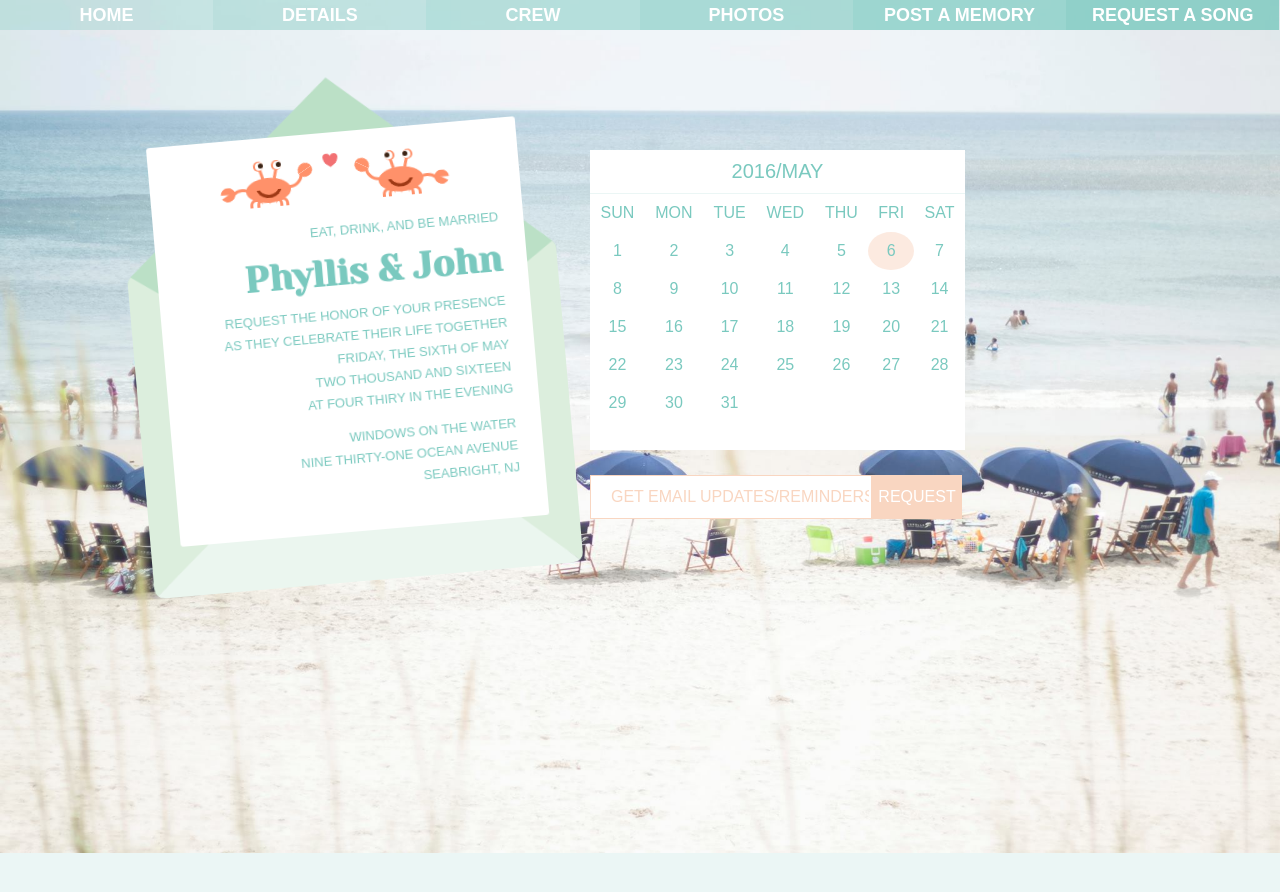
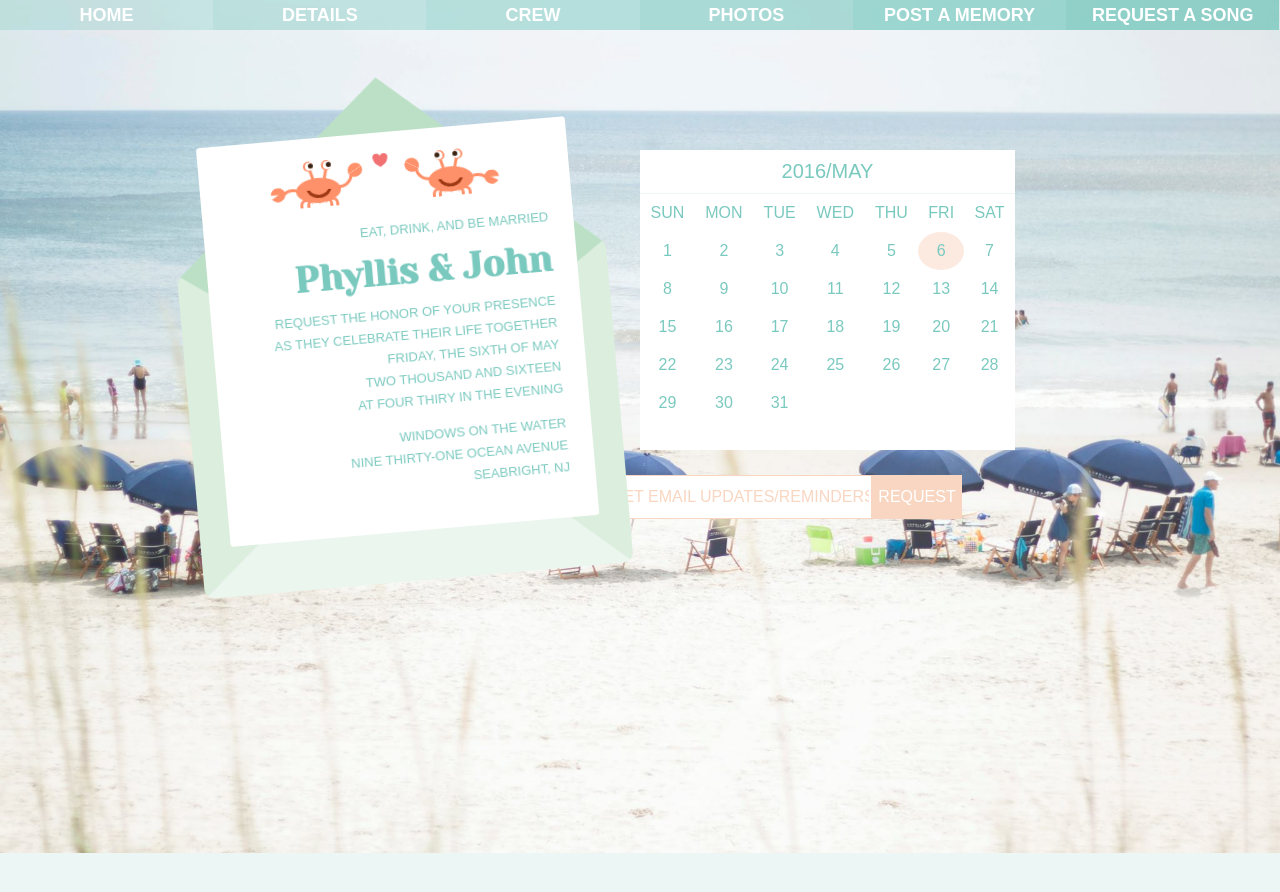
Before and after one commit to phyllisandjohn/phyllisandjohn.github.io, a Jekyll site: the page details/index.html, which Jekyll copies as it is, in a window 1280 px wide. Shown: the top 892 px of the page. Built offline with Jekyll 4.4.1, drawn with Linux system fonts in a browser that asks for light colours.

Commit message:
Update index.html

```diff
--- a/details/index.html
+++ b/details/index.html
@@ -24,14 +24,14 @@
 	-ms-transform: rotate(-5deg);
 	-o-transform: rotate(-5deg);
 	transform: rotate(-5deg);
-	margin-left: -500px;
+	margin-left: -450px;
 	margin-top: 425px;
 }
 
 .calendar {
 	position: absolute;
 	left: 50%;
-	margin-left: -50px;
+	margin-left: 0px;
 	margin-top: 150px;
 	width: 375px;
 	height: 300px;
```
